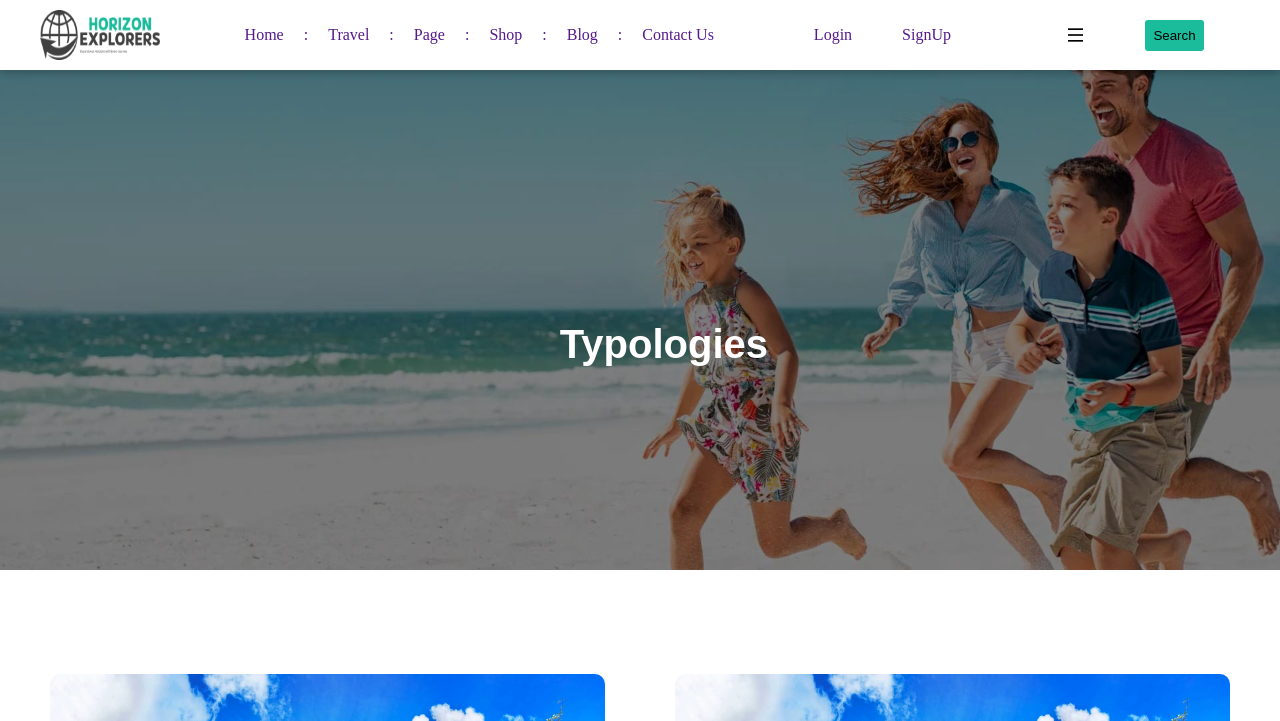
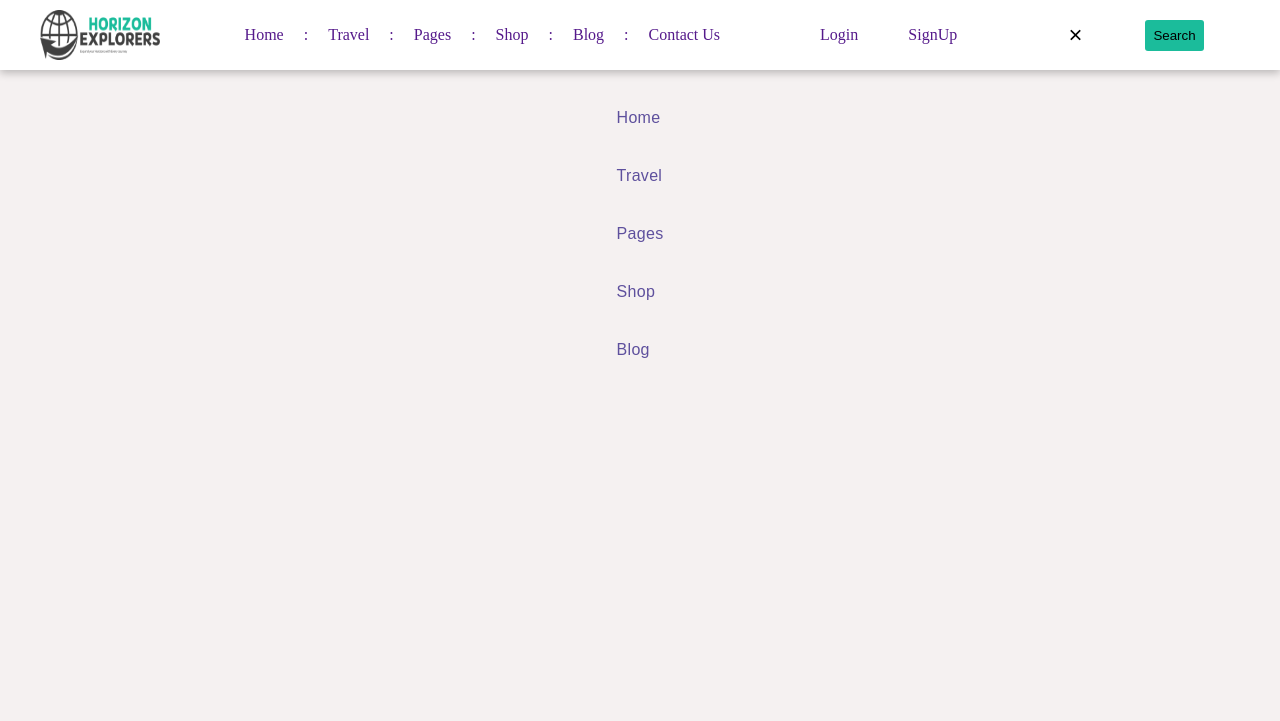
Before and after one commit to Horizon-Fuchsius/Horizon-Project, a plain HTML site: page typologies.html in a window 1280 px wide. Both pictures are taken after a click on the icon 1075 px from the left and 35 px from the top of the page. Shown: the top 721 px of the page. Drawn offline with nearby package versions, Linux system fonts and the light colour scheme.

Commit message:
100% complete the nav bar

```diff
--- a/JS/script.js
+++ b/JS/script.js
@@ -0,0 +1,17 @@
+var menuIcon = document.getElementById("menu-icon");
+
+var menuIconClick = false;
+
+menuIcon.addEventListener("click", function () {
+    document.getElementById("menu").classList.toggle("active");
+
+    if (menuIconClick == false) {
+        menuIcon.className = 'ri-close-line';
+        document.body.style.overflow = 'hidden';
+        menuIconClick = true;
+    } else {
+        menuIcon.className = 'ri-menu-fill';
+        document.body.style.overflow = 'visible';
+        menuIconClick = false;
+    }
+});
--- a/css/nav.css
+++ b/css/nav.css
@@ -147,7 +147,7 @@ nav {
     display: none;
   }
 
-  .nav-content-3{
+  .nav-content-3 {
     width: 100%;
     display: flex;
     justify-content: right;
@@ -157,3 +157,40 @@ nav {
     font-size: 30px;
   }
 }
+
+.menu {
+  width: 100%;
+  height: 0;
+  position: fixed;
+  z-index: 2;
+  background-color: rgb(245, 241, 241);
+  margin-top: 69px;
+  overflow-y: auto;
+  transition: all 0.5s ease;
+  display: flex;
+  justify-content: center;
+}
+
+.menu ul {
+  list-style: none;
+}
+
+.menu ul a {
+  text-decoration: none;
+}
+
+.menu ul a li {
+  margin-top: 40px;
+}
+
+.menu.active {
+  height: calc(100vh - 70px);
+}
+
+.menu a {
+  color: rgb(94, 80, 157);
+  font-size: 16px;
+  letter-spacing: 0.3px;
+  font-weight: 400;
+  font-family: sans-serif;
+}
--- a/typologies.html
+++ b/typologies.html
@@ -14,6 +14,15 @@
   </head>
 
   <body>
+    <div class="menu" id="menu">
+      <ul>
+        <a href=""><li>Home</li></a>
+        <a href=""><li>Travel</li></a>
+        <a href=""><li>Pages</li></a>
+        <a href=""><li>Shop</li></a>
+        <a href=""><li>Blog</li></a>
+      </ul>
+    </div>
     <div class="container">
       <!-- navigation bar -->
       <nav>
@@ -28,7 +37,7 @@
                 <li><a href="">:</a></li>
                 <li><a href="">Travel</a></li>
                 <li><a href="">:</a></li>
-                <li><a href="">Page</a></li>
+                <li><a href="">Pages</a></li>
                 <li><a href="">:</a></li>
                 <li><a href="">Shop</a></li>
                 <li><a href="">:</a></li>
@@ -42,7 +51,7 @@
               </ul>
             </div>
             <div class="nav-content-3">
-              <i class="ri-menu-fill"></i>
+              <i class="ri-menu-fill" id="menu-icon"></i>
               <button>Search</button>
             </div>
           </div>
@@ -98,5 +107,6 @@
         </div>
       </section>
     </div>
+    <script src="JS/script.js"></script>
   </body>
 </html>
```
